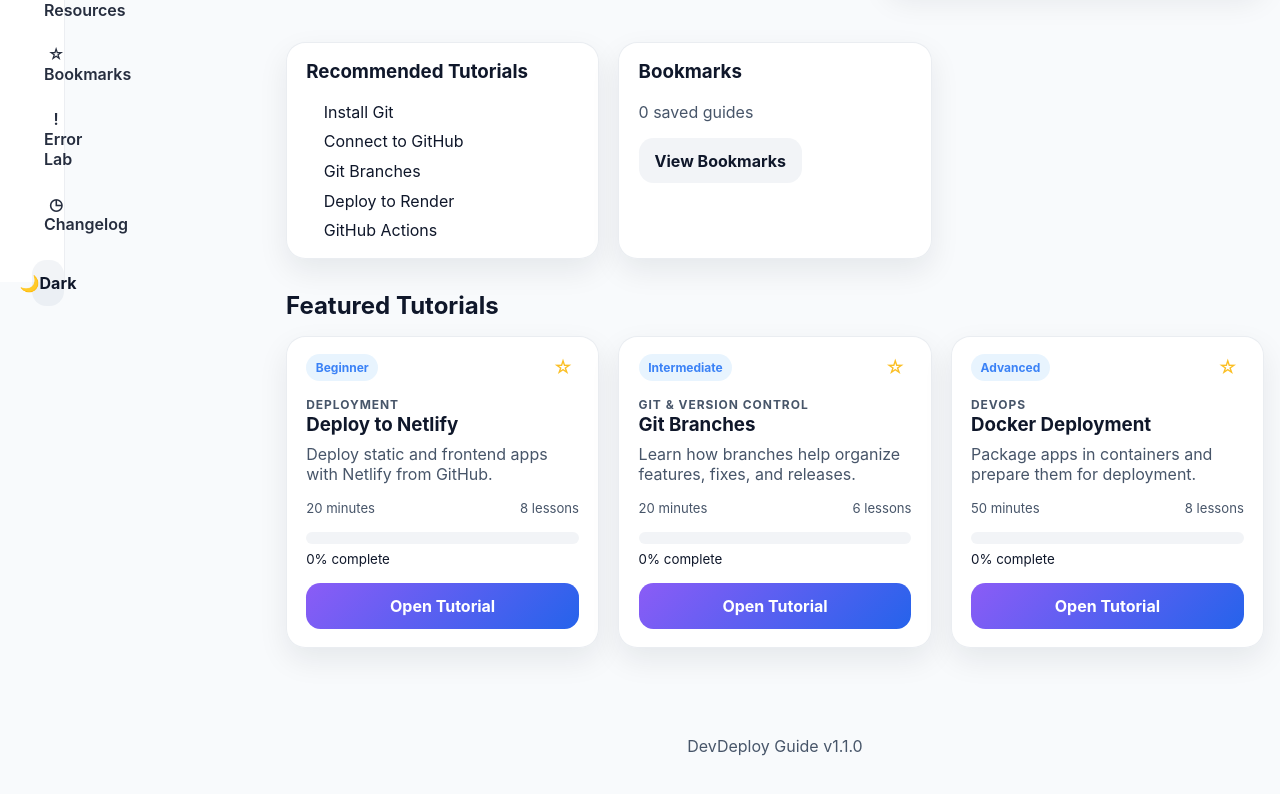
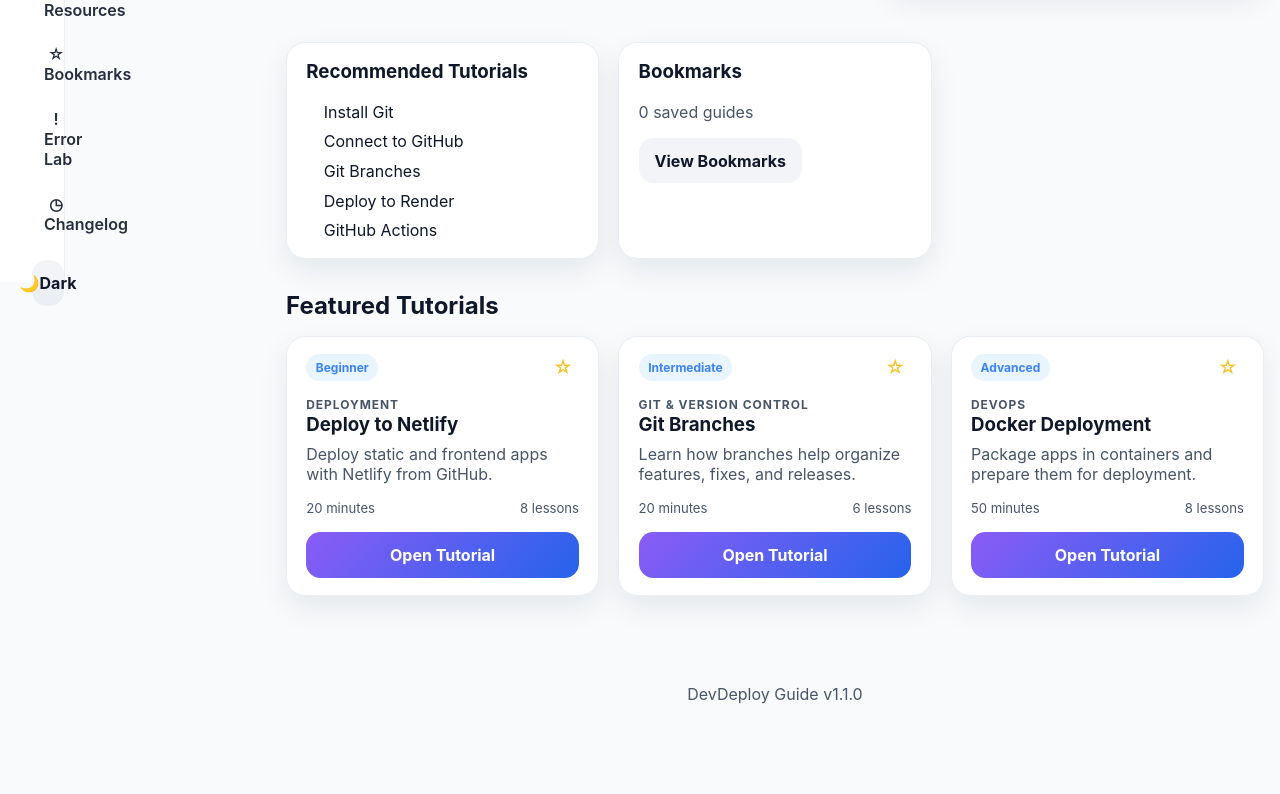
Before and after one commit to rankochandamem/DEVDEPLOYGUIDE, a React (Vite) app: page / in a window 1280 px wide. Shown: the part 518-1312 px from the top of the page. After the commit the page ends 1262 px from the top, so only its background shows below. Built offline with nearby package versions, Linux system fonts and the light colour scheme.

Commit message:
Merge remote changes

```diff
--- a/src/components/tutorial/TutorialCard.jsx
+++ b/src/components/tutorial/TutorialCard.jsx
@@ -21,13 +21,6 @@ export default function TutorialCard({ tutorial, progress = 0, bookmarked = fals
         <span>{tutorial.lessons} lessons</span>
       </div>
 
-      <div className="mini-progress">
-        <div className="mini-progress-bar">
-          <span style={{ width: `${progress}%` }} />
-        </div>
-        <small>{progress}% complete</small>
-      </div>
-
       <Link className="primary-btn tutorial-link" to={`/tutorials/${tutorial.slug}`}>
         Open Tutorial
       </Link>
```
